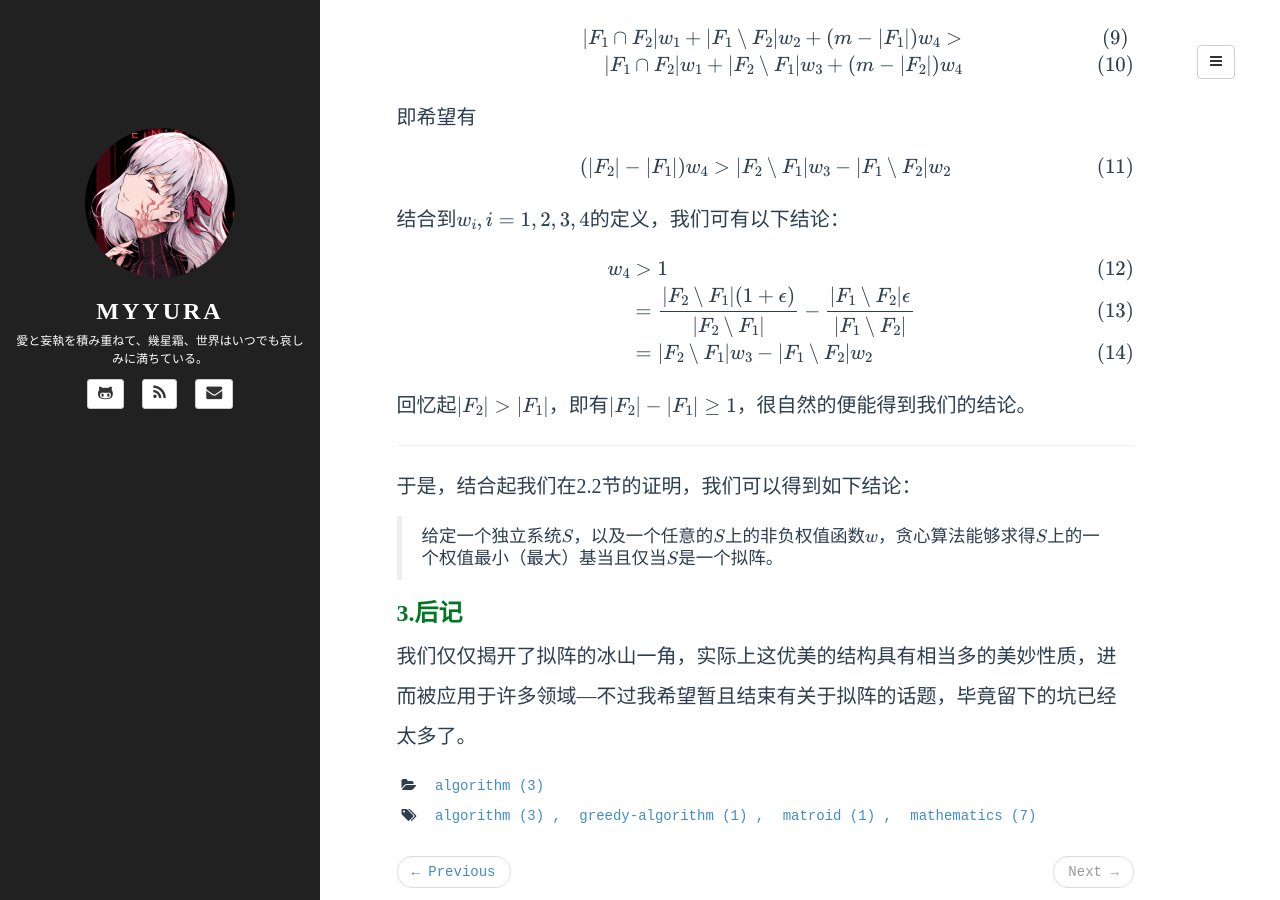
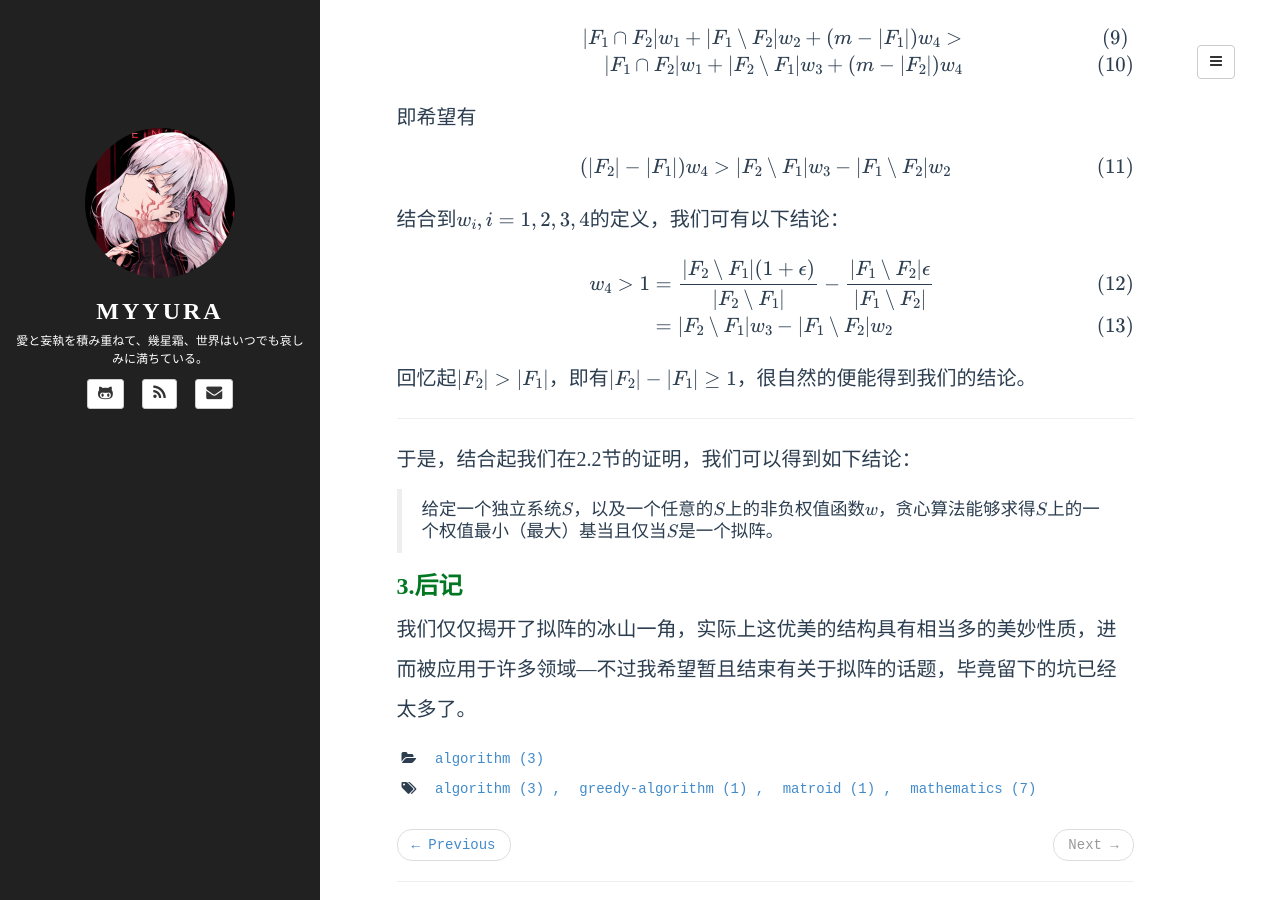
Before and after one commit to Myyura/myyura.github.io, a Jekyll site: the page built from _posts/math_algorithm/2019-7-15-greed_algorithm_matroid.md, in a window 1280 px wide and 900 px high, scrolled down 6511 px. Built offline with Jekyll 4.4.1, drawn with Linux system fonts in a browser that asks for light colours; formulas are drawn with MathJax 3; a script that is not in the unit is left out; comment, search, counter and statistics services are not loaded.

Commit message:
Update the style

```diff
--- a/_posts/math_algorithm/2019-7-15-greed_algorithm_matroid.md
+++ b/_posts/math_algorithm/2019-7-15-greed_algorithm_matroid.md
@@ -196,8 +196,7 @@ $$
 
 $$
 \begin{align}
-w_4 &> 1 \\
-&= \frac{\lvert F_2  \setminus F_1 \rvert (1 + \epsilon)}{\lvert F_2  \setminus F_1 \rvert } - \frac{\lvert F_1  \setminus F_2 \rvert \epsilon}{\lvert F_1  \setminus F_2 \rvert } \\
+w_4 > 1 &= \frac{\lvert F_2  \setminus F_1 \rvert (1 + \epsilon)}{\lvert F_2  \setminus F_1 \rvert } - \frac{\lvert F_1  \setminus F_2 \rvert \epsilon}{\lvert F_1  \setminus F_2 \rvert } \\
 &= \lvert F_2  \setminus F_1 \rvert w_3 - \lvert F_1  \setminus F_2 \rvert w_2
 \end{align}
 $$
```
